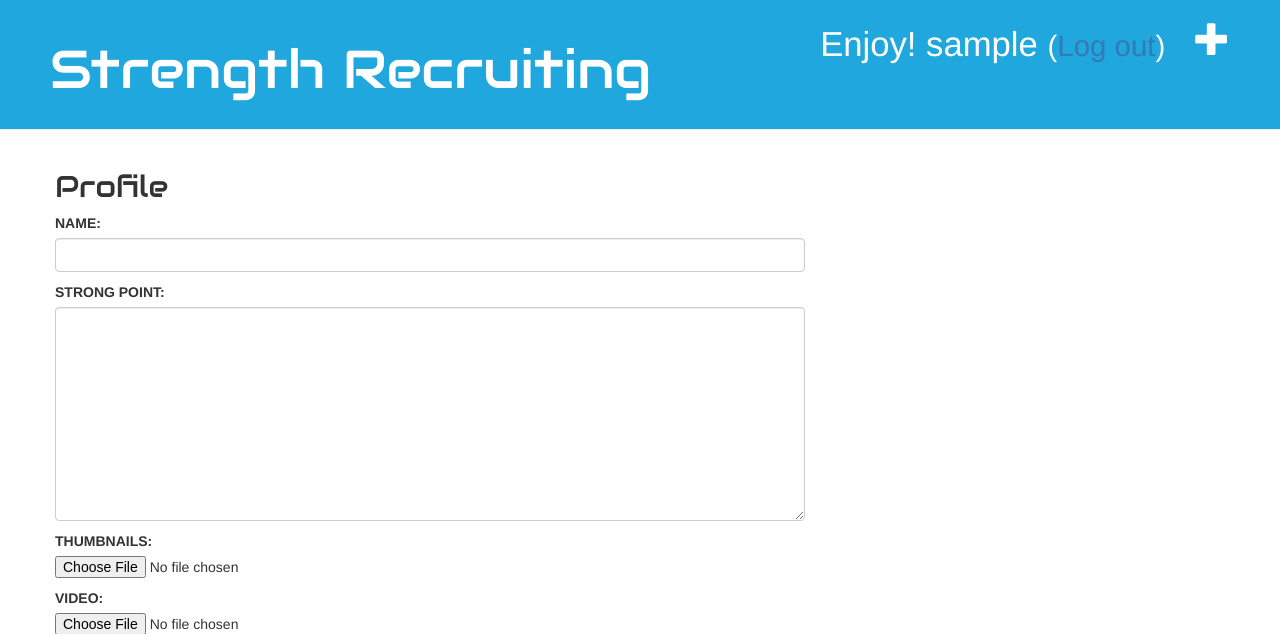
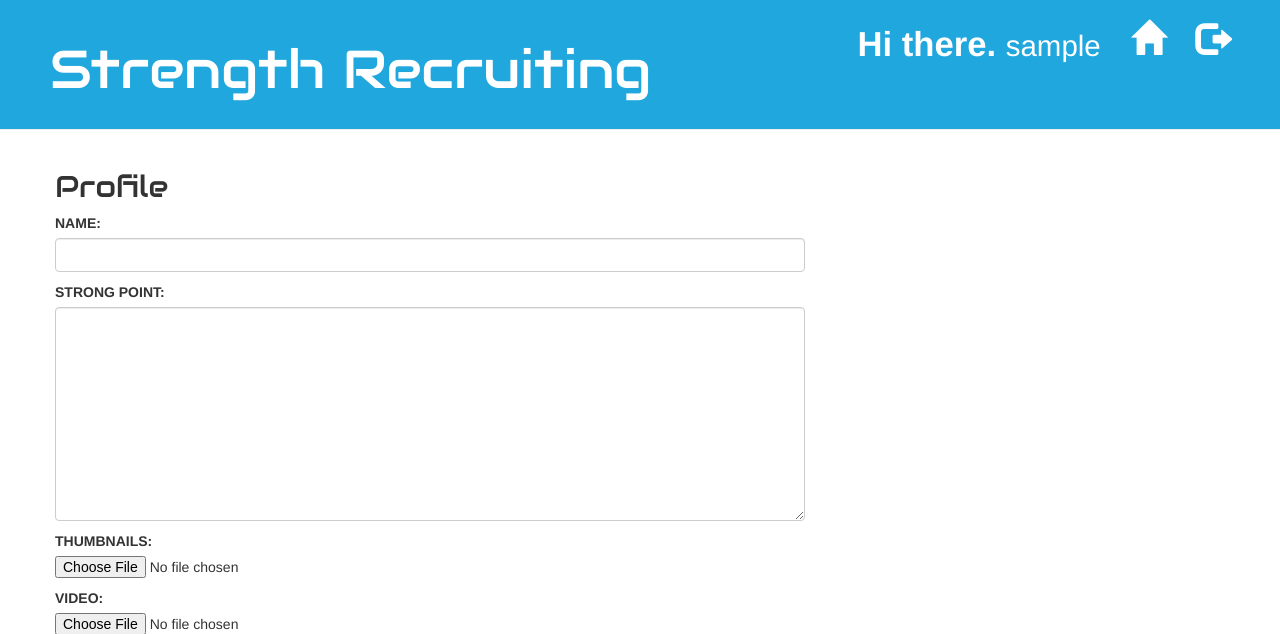
Before and after one commit to RYgithub1/strengthRecruiting, a Django app: page /post/new/ in a window 1280 px wide. Shown: the top 634 px of the page. Run offline with Django 3.2, Linux system fonts and the light colour scheme; the visitor is signed in with stand-in values (Sample User, id 1); some libraries are stand-ins or nearby versions.

Commit message:
change_glyphicon

```diff
--- a/profilex/forms.py
+++ b/profilex/forms.py
@@ -13,6 +13,7 @@ class SignupForm(UserCreationForm):
         fields = ('username', 'email', 'password1', 'password2',)
 
 
+# models.pyでFieldを定義 -> ModelForm(forms.py)でフォームを作成
 class PostForm(forms.ModelForm):
     class Meta:
         model = Post
--- a/profilex/models.py
+++ b/profilex/models.py
@@ -3,6 +3,7 @@ from django.db import models
 from django.utils import timezone
 
 
+# models.pyでFieldを定義 -> ModelForm(forms.py)でフォームを作成
 class Post(models.Model):
     author = models.ForeignKey(
         settings.AUTH_USER_MODEL, on_delete=models.CASCADE)
--- a/profilex/templates/profilex/base.html
+++ b/profilex/templates/profilex/base.html
@@ -21,17 +21,20 @@
   <body>
     <div class="page-header">
       {% if user.is_authenticated %}
+      <a href="{% url 'logout' %}" class="top-menu"
+        ><span class="glyphicon glyphicon-log-out"></span
+      ></a>
       <a href="{% url 'post_new' %}" class="top-menu"
-        ><span class="glyphicon glyphicon-plus"></span
+        ><span class="glyphicon glyphicon-home"></span
       ></a>
+
       <p class="top-menu">
-        Enjoy! {{ user.username }}
-        <small>(<a href="{% url 'logout' %}">Log out</a>)</small>
+        <strong>Hi there. </strong><small>{{ user.username }}</small>
       </p>
 
       {% else %}
       <a href="{% url 'login' %}" class="top-menu"
-        ><span class="glyphicon glyphicon-lock"></span
+        ><span class="glyphicon glyphicon-log-in"></span
       ></a>
       <a href="{% url 'signup' %}" class="top-menu"
         ><span class="glyphicon glyphicon-user"></span
```
Also changed, not shown: profilex/templates/profilex/post_list.html (+4 -3 lines).
